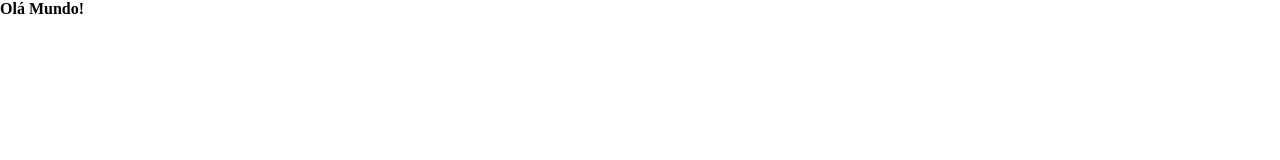
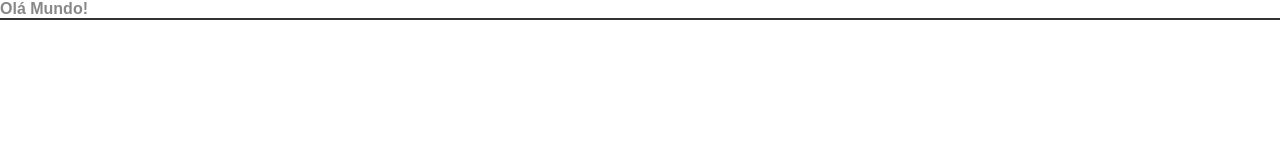
Before and after one commit to mlaferreiraweb/app_escala, a plain HTML site: page index.html in a window 1280 px wide. Drawn offline with Linux system fonts and the light colour scheme.

Commit message:
alterado o h1

```diff
--- a/assets/base.css
+++ b/assets/base.css
@@ -4,3 +4,8 @@
     box-sizing: border-box;
     font-size: 16px;
 }
+h1{
+    font-family: Arial, Helvetica, sans-serif;
+    border-bottom: 2px solid #333;
+    color: #888;
+}
```
